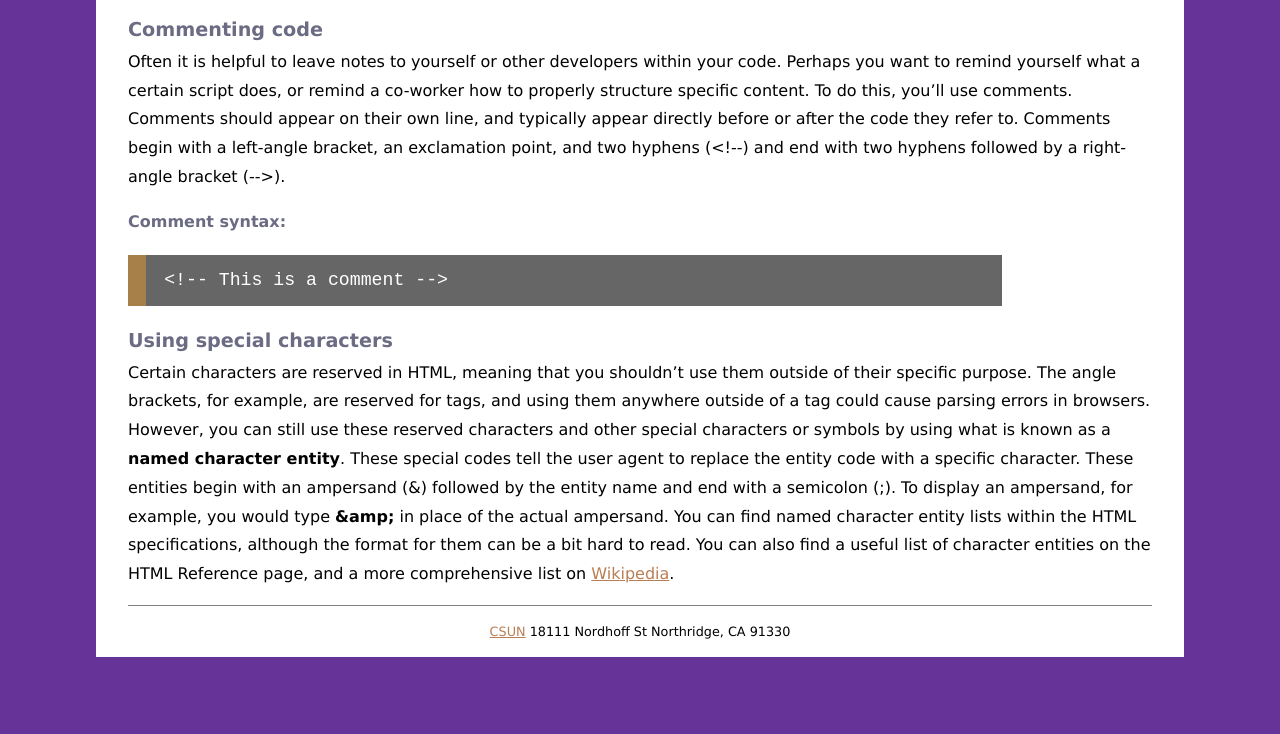
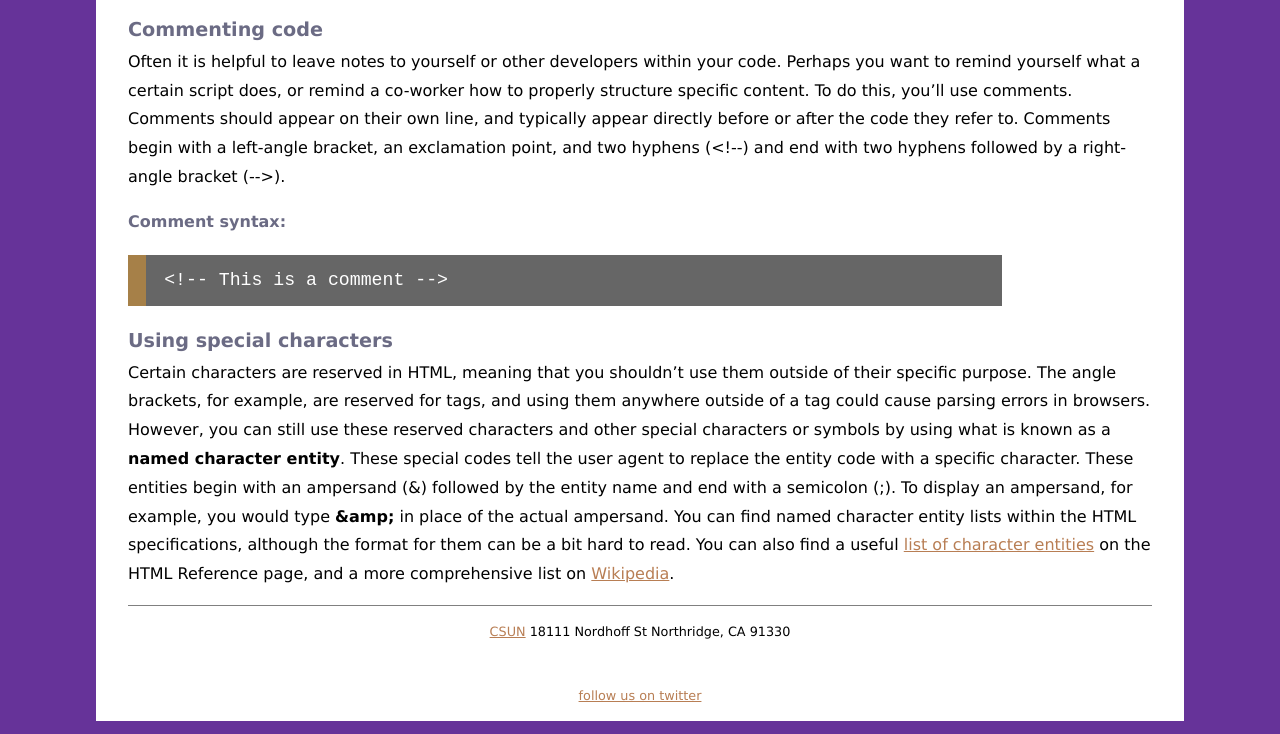
Before and after one commit to max-brown-085/comp484-hw3, a plain HTML site: page syntax.html in a window 1280 px wide. Shown: the part 3281-4015 px from the top of the page. Before the commit the page ends 3951 px from the top, so only its background shows below. Drawn offline with Linux system fonts and the light colour scheme.

Commit message:
Added Twitter links and links to reference table

```diff
--- a/syntax.html
+++ b/syntax.html
@@ -220,8 +220,8 @@
             for example, you would type <strong>&amp;amp;</strong> in place of
             the actual ampersand. You can find named character entity lists
             within the HTML specifications, although the format for them can be
-            a bit hard to read. You can also find a useful list of character
-            entities on the HTML Reference page, and a more comprehensive list
+            a bit hard to read. You can also find a useful <a href="reference.html#Common Entities Table" title="Common Named Character Entities">list of character
+            entities</a> on the HTML Reference page, and a more comprehensive list
             on
             <a
               href="http://en.wikipedia.org/wiki/List_of_XML_and_HTML_character_entity_references"
@@ -237,6 +237,13 @@
         <a href="http://www.csun.edu" title="csun.edu" target="_blank">CSUN</a>
         18111 Nordhoff St Northridge, CA 91330
       </p>
+      <p>
+        <a
+          href="https://x.com/csunorthridge"
+          title="x.com/csunorthridge"
+          target="_blank"
+          >follow us on twitter</a>
+      </p>
     </footer>
   </body>
 </html>
```
Also changed, not shown: index.html (+7 -0 lines), links.html (+2 -1 lines), next.html (+7 -0 lines), reference.html (+9 -2 lines), structure.html (+7 -0 lines).
